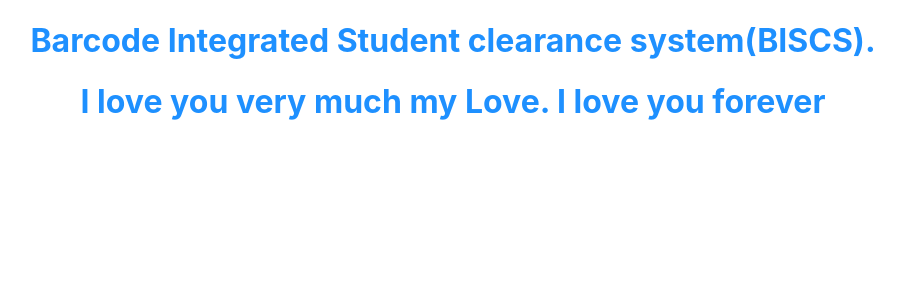
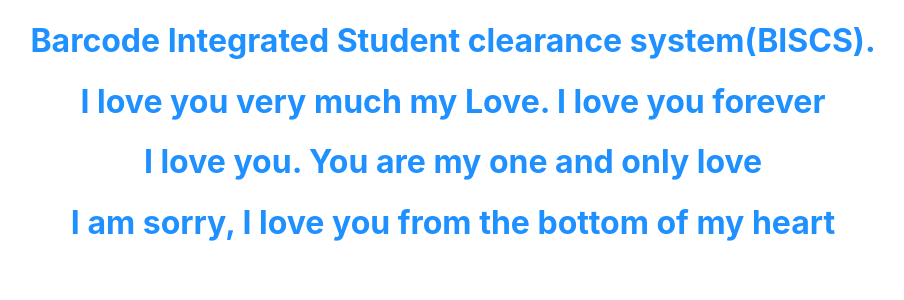
Before and after one commit to kennataddese6/BISCS, a React (Create React App) app in the folder frontend/: page / in a window 1280 px wide. Shown: the top 300 px of the page, without its empty margins (187-1091 px from the left). Built offline with nearby package versions, Linux system fonts and the light colour scheme.

Commit message:
add another love message

```diff
--- a/frontend/src/App.js
+++ b/frontend/src/App.js
@@ -6,6 +6,8 @@ function App() {
       {" "}
       <h1>Barcode Integrated Student clearance system(BISCS).</h1>
       <h1>I love you very much my Love. I love you forever</h1>
+      <h1>I love you. You are my one and only love</h1>
+      <h1>I am sorry, I love you from the bottom of my heart</h1>
     </div>
   );
 }
```
